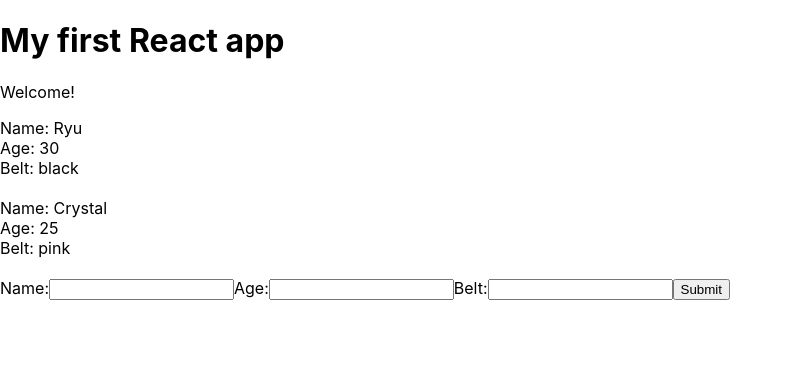
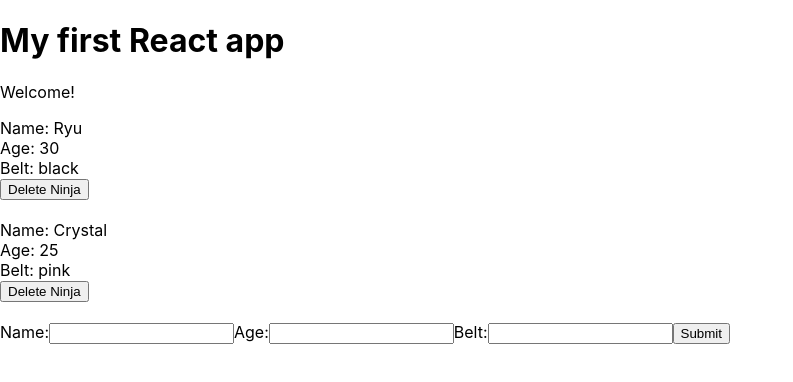
Before and after one commit to koziscool/React_ninja_CLI, a React (Create React App) app: page / in a window 1280 px wide. Shown: the top 382 px of the page, without its empty margins (0-793 px from the left). Built offline with nearby package versions, Linux system fonts and the light colour scheme.

Commit message:
deleting data

```diff
--- a/src/App.js
+++ b/src/App.js
@@ -20,12 +20,20 @@ class App extends Component {
     });
   }
 
+  deleteNinja = (id) => {
+    let notId = (ninja) => { return !(id===ninja.id); }
+    this.setState({
+      ninjas: this.state.ninjas.filter( (ninja) => { return notId(ninja); } )
+    });
+  }
+
   render(){
     return (
       <div className="App">
         <h1>My first React app</h1>
         <p>Welcome!</p>
-        <Ninjas ninjas={this.state.ninjas}/>
+        <Ninjas ninjas={this.state.ninjas}
+                deleteNinja={this.deleteNinja}/>
         <AddNinja addNinja={this.addNinja}/>
       </div>
     );
--- a/src/ninjas.js
+++ b/src/ninjas.js
@@ -1,7 +1,7 @@
 
 import React from 'react';
 
-const Ninjas = ({ninjas}) => {
+const Ninjas = ({ninjas, deleteNinja}) => {
     const ninjaList = ninjas.map( ninja => {
         if( ninja.age > 20 ){
             return(
@@ -9,7 +9,8 @@ const Ninjas = ({ninjas}) => {
                     <div>Name: {ninja.name}</div>
                     <div>Age: {ninja.age}</div>
                     <div>Belt: {ninja.belt}</div>
-                    <br/>
+                    <button onClick={ () => {deleteNinja(ninja.id)} }>Delete Ninja</button>
+                    <br/><br/>
                 </div>
         )} else {
             return null;
```
